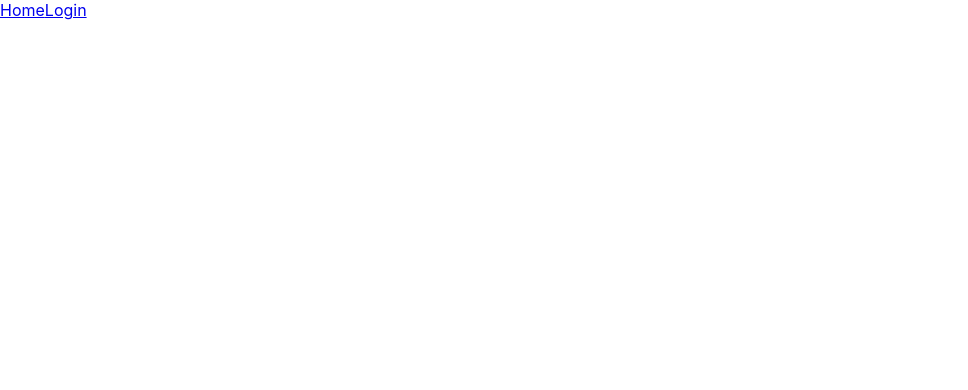
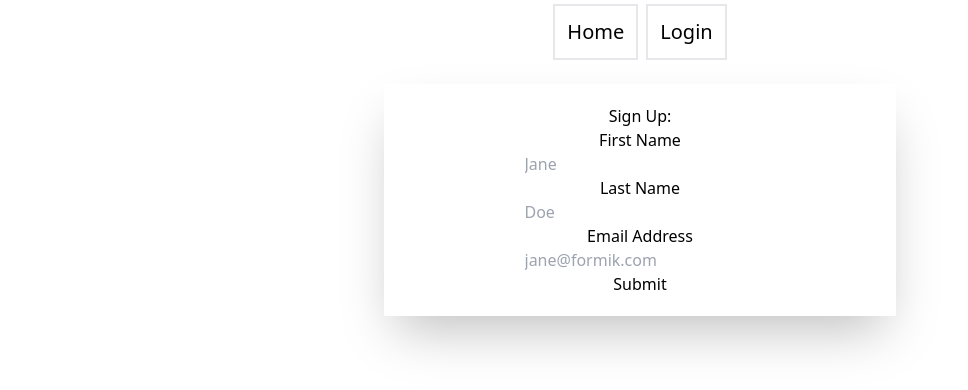
Before and after one commit to bensandison/web-apps-social-media, a React (Create React App) app in the folder client/: page /signup in a window 1280 px wide. Before the commit this address had no page. Shown: the top 390 px of the page, without its empty margins (0-968 px from the left). Built offline with nearby package versions, Linux system fonts and the light colour scheme.

Commit message:
added tailwind

```diff
--- /dev/null
+++ b/client/craco.config.js
@@ -0,0 +1,8 @@
+// craco.config.js
+module.exports = {
+	style: {
+		postcss: {
+			plugins: [require("tailwindcss"), require("autoprefixer")],
+		},
+	},
+};
--- a/client/src/App.js
+++ b/client/src/App.js
@@ -1,18 +1,24 @@
 import { BrowserRouter as Router, Routes, Route, Link } from "react-router-dom";
 import Home from "./pages/Home";
-import LoginForm from "./pages/LoginForm";
+import SignUpForm from "./pages/SignUpForm";
 
 function App() {
 	return (
 		<Router>
-			<nav>
-				<Link to="/">Home</Link>
-				<Link to="/login">Login</Link>
+			<nav className="px-3 text-xl flex flex-row justify-center">
+				<Link to="/" className="p-3 m-1 border-2">
+					Home
+				</Link>
+				<Link to="/signup" className="p-3 m-1 border-2">
+					Login
+				</Link>
 			</nav>
-			<Routes>
-				<Route path="/" element={<Home />} />
-				<Route path="/login" element={<LoginForm />} />
-			</Routes>
+			<main className="p-5 max-w-7xl mx-auto">
+				<Routes>
+					<Route path="/" element={<Home />} />
+					<Route path="/signup" element={<SignUpForm />} />
+				</Routes>
+			</main>
 		</Router>
 	);
 }
--- a/client/src/components/FormikTextInput.js
+++ b/client/src/components/FormikTextInput.js
@@ -1,14 +1,14 @@
-import React from "react";
 import { useField } from "formik";
 
-function FormikTextInput({ label, ...props }) {
+function FormikTextInput(props) {
 	// useField() returns [formik.getFieldProps(), formik.getFieldMeta()]
 	// which we can spread on <input>. We can use field meta to show an error
 	// message if the field is invalid and it has been touched (i.e. visited)
 	const [field, meta] = useField(props);
+
 	return (
 		<>
-			<label htmlFor={props.id || props.name}>{label}</label>
+			<label htmlFor={props.id || props.name}>{props.label}</label>
 			<input className="text-input" {...field} {...props} />
 			{meta.touched && meta.error ? (
 				<div className="error">{meta.error}</div>
--- a/client/src/index.css
+++ b/client/src/index.css
@@ -1,13 +1,8 @@
-body {
-  margin: 0;
-  font-family: -apple-system, BlinkMacSystemFont, 'Segoe UI', 'Roboto', 'Oxygen',
-    'Ubuntu', 'Cantarell', 'Fira Sans', 'Droid Sans', 'Helvetica Neue',
-    sans-serif;
-  -webkit-font-smoothing: antialiased;
-  -moz-osx-font-smoothing: grayscale;
+/* ./src/index.css */
+@tailwind base;
+@tailwind components;
+@tailwind utilities;
+
+@layer base {
+	/* add base styles here */
 }
-
-code {
-  font-family: source-code-pro, Menlo, Monaco, Consolas, 'Courier New',
-    monospace;
-}
--- a/client/src/pages/Home.js
+++ b/client/src/pages/Home.js
@@ -1,10 +1,10 @@
 function Home() {
-  return (
-    <div style={{ padding: 20 }}>
-      <h2>Home View</h2>
-      <p>Lorem ipsum dolor sit amet, consectetur adip.</p>
-    </div>
-  );
+	return (
+		<div>
+			<h2>Home View</h2>
+			<p>Lorem ipsum dolor sit amet, consectetur adip.</p>
+		</div>
+	);
 }
 
 export default Home;
--- a/client/src/pages/LoginForm.js
+++ /dev/null
@@ -1,160 +0,0 @@
-import React from "react";
-import { Formik, Form, useField } from "formik";
-import * as Yup from "yup";
-
-function MyTextInput(props) {
-	// useField() returns [formik.getFieldProps(), formik.getFieldMeta()]
-	// which we can spread on <input>. We can use field meta to show an error
-	// message if the field is invalid and it has been touched (i.e. visited)
-	const [field, meta] = useField(props);
-	return (
-		<>
-			<label htmlFor={props.id || props.name}>{props.label}</label>
-			<input className="text-input" {...field} {...props} />
-			{meta.touched && meta.error ? (
-				<div className="error">{meta.error}</div>
-			) : null}
-		</>
-	);
-}
-
-// And now we can use these
-function LoginForm() {
-	return (
-		<>
-			<h1>Subscribe!</h1>
-			<Formik
-				initialValues={{
-					firstName: "",
-					lastName: "",
-					email: "",
-				}}
-				validationSchema={Yup.object({
-					firstName: Yup.string()
-						.max(15, "Must be 15 characters or less")
-						.required("Required"),
-					lastName: Yup.string()
-						.max(20, "Must be 20 characters or less")
-						.required("Required"),
-					email: Yup.string()
-						.email("Invalid email address")
-						.required("Required"),
-				})}
-				onSubmit={(values, { setSubmitting }) => {
-					setTimeout(() => {
-						alert(JSON.stringify(values, null, 2));
-						setSubmitting(false);
-					}, 400);
-				}}
-			>
-				<Form>
-					<MyTextInput
-						label="First Name"
-						name="firstName"
-						type="text"
-						placeholder="Jane"
-					/>
-
-					<MyTextInput
-						label="Last Name"
-						name="lastName"
-						type="text"
-						placeholder="Doe"
-					/>
-
-					<MyTextInput
-						label="Email Address"
-						name="email"
-						type="email"
-						placeholder="jane@formik.com"
-					/>
-
-					<button type="submit">Submit</button>
-				</Form>
-			</Formik>
-		</>
-	);
-}
-
-export default LoginForm;
-
-/*
-import React from "react";
-import { Formik, Form } from "formik";
-import * as Yup from "yup";
-
-import FormikTextInput from "../components/FormikTextInput";
-
-// And now we can use these
-function LoginForm() {
-	return (
-		<>
-			<h1>Login:</h1>
-			<Formik
-				formnovalidate
-				initialValues={{
-					firstName: "",
-					lastName: "",
-					email: "",
-					acceptedTerms: false, // added for our checkbox
-					jobType: "", // added for our select
-				}}
-				validationSchema={Yup.object({
-					firstName: Yup.string()
-						.max(15, "Must be 15 characters or less")
-						.required("Required"),
-					lastName: Yup.string()
-						.max(20, "Must be 20 characters or less")
-						.required("Required"),
-					email: Yup.string()
-						.email("Invalid email address")
-						.required("Required"),
-					acceptedTerms: Yup.boolean()
-						.required("Required")
-						.oneOf([true], "You must accept the terms and conditions."),
-					jobType: Yup.string()
-						.oneOf(
-							["designer", "development", "product", "other"],
-							"Invalid Job Type"
-						)
-						.required("Required"),
-				})}
-				onSubmit={(values, { setSubmitting }) => {
-					console.log("hello?");
-					setTimeout(() => {
-						console.log(JSON.stringify(values, null, 2));
-						setSubmitting(false);
-					}, 400);
-				}}
-			>
-				<Form>
-					<FormikTextInput
-						label="First Name"
-						name="firstName"
-						type="text"
-						placeholder="Jane"
-					/>
-
-					<FormikTextInput
-						label="Last Name"
-						name="lastName"
-						type="text"
-						placeholder="Doe"
-					/>
-
-					<FormikTextInput
-						label="Email Address"
-						name="email"
-						type="email"
-						placeholder="jane@formik.com"
-					/>
-
-					<button type="submit">Submit</button>
-				</Form>
-			</Formik>
-		</>
-	);
-}
-
-export default LoginForm;
-*/
--- /dev/null
+++ b/client/src/pages/SignUpForm.js
@@ -0,0 +1,64 @@
+import { Formik, Form } from "formik";
+import * as Yup from "yup";
+
+import FormikTextInput from "../components/FormikTextInput";
+
+// And now we can use these
+function SignUpForm() {
+	return (
+		<div className="max-w-lg mx-auto shadow-2xl p-5">
+			<Formik
+				initialValues={{
+					firstName: "",
+					lastName: "",
+					email: "",
+				}}
+				validationSchema={Yup.object({
+					firstName: Yup.string()
+						.max(15, "Must be 15 characters or less")
+						.required("Required"),
+					lastName: Yup.string()
+						.max(20, "Must be 20 characters or less")
+						.required("Required"),
+					email: Yup.string()
+						.email("Invalid email address")
+						.required("Required"),
+				})}
+				onSubmit={(values, { setSubmitting }) => {
+					setTimeout(() => {
+						alert(JSON.stringify(values, null, 2));
+						setSubmitting(false);
+					}, 400);
+				}}
+			>
+				<Form noValidate className="flex flex-col items-center">
+					<h1>Sign Up:</h1>
+					<FormikTextInput
+						label="First Name"
+						name="firstName"
+						type="text"
+						placeholder="Jane"
+					/>
+
+					<FormikTextInput
+						label="Last Name"
+						name="lastName"
+						type="text"
+						placeholder="Doe"
+					/>
+
+					<FormikTextInput
+						label="Email Address"
+						name="email"
+						type="email"
+						placeholder="jane@formik.com"
+					/>
+
+					<button type="submit">Submit</button>
+				</Form>
+			</Formik>
+		</div>
+	);
+}
+
+export default SignUpForm;
--- /dev/null
+++ b/client/tailwind.config.js
@@ -0,0 +1,11 @@
+module.exports = {
+	purge: ["./src/**/*.{js,jsx,ts,tsx}", "./public/index.html"],
+	darkMode: false, // or 'media' or 'class'
+	theme: {
+		extend: {},
+	},
+	variants: {
+		extend: {},
+	},
+	plugins: [],
+};
```
